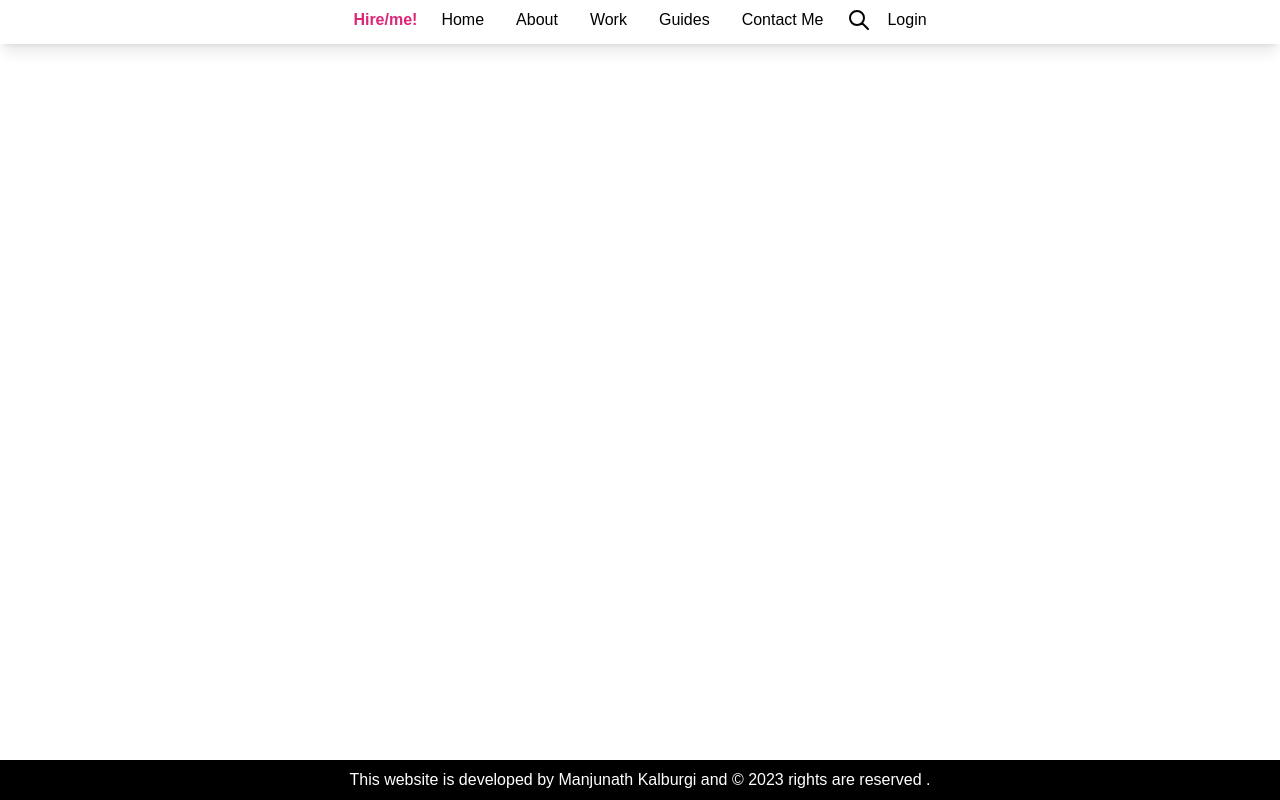
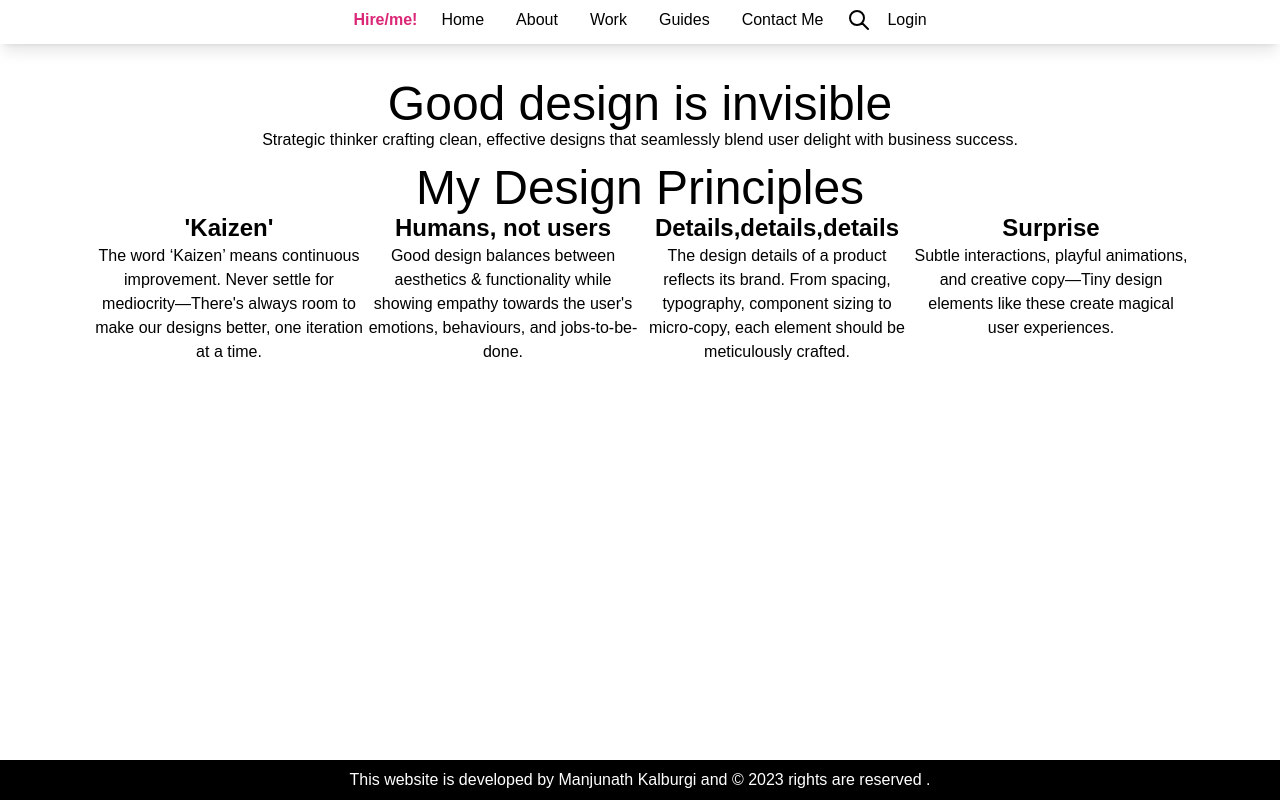
Before and after one commit to kalburgimanjunath/2023-24-my-profile, a React (Create React App) app: page /design in a window 1280 px wide. Built offline with nearby package versions, Linux system fonts and the light colour scheme.

Commit message:
Update 3 files

```diff
--- a/src/App.js
+++ b/src/App.js
@@ -9,6 +9,7 @@ import {
   Articles,
   Contact,
   Details,
+  Design,
   Login,
 } from "./pages/index";
 function RequireAuth({ children }) {
@@ -56,6 +57,10 @@ export default function App() {
           element={<Articles title="articles" profile={About[0]} />}
         />
         <Route
+          path="/design"
+          element={<Design title="design" profile={About[0]} />}
+        />
+        <Route
           path="/projects"
           element={<Products title="projects" profile={About[0]} />}
         />
--- a/src/pages/Design.js
+++ b/src/pages/Design.js
@@ -1,19 +1,19 @@
 export default function Design() {
   return (
-    <div>
-      <div>
-        <h1>Good design is invisible</h1>
+    <div className="m-20">
+      <div className="m-3">
+        <h1 className="text-5xl">Good design is invisible</h1>
         <h2>
           Strategic thinker crafting clean, effective designs that seamlessly
           blend user delight with business success.
         </h2>
       </div>
-      <div>
+      <div className="m-3">
         <div>
-          <h1>My Design Principles</h1>
+          <h1 className="text-5xl">My Design Principles</h1>
           <div className="grid grid-cols-4">
             <div>
-              <h1>'Kaizen'</h1>
+              <h1 className="font-bold text-2xl">'Kaizen'</h1>
               <div>
                 The word ‘Kaizen’ means continuous improvement. Never settle for
                 mediocrity—There's always room to make our designs better, one
@@ -21,7 +21,7 @@ export default function Design() {
               </div>
             </div>
             <div>
-              <h1>Humans, not users</h1>
+              <h1 className="font-bold text-2xl">Humans, not users</h1>
               <div>
                 Good design balances between aesthetics & functionality while
                 showing empathy towards the user's emotions, behaviours, and
@@ -29,7 +29,7 @@ export default function Design() {
               </div>
             </div>
             <div>
-              <h1>Details,details,details</h1>
+              <h1 className="font-bold text-2xl">Details,details,details</h1>
               <div>
                 The design details of a product reflects its brand. From
                 spacing, typography, component sizing to micro-copy, each
@@ -37,7 +37,7 @@ export default function Design() {
               </div>
             </div>
             <div>
-              <h1>Surprise</h1>
+              <h1 className="font-bold text-2xl">Surprise</h1>
               <div>
                 Subtle interactions, playful animations, and creative copy—Tiny
                 design elements like these create magical user experiences.
--- a/src/pages/index.js
+++ b/src/pages/index.js
@@ -5,9 +5,11 @@ import Articles from "./Articles";
 import Contact from "./Contact";
 import Details from "./Details";
 import Login from "./Login";
+import Design from "./Design";
 export {
   Home,
   Login,
+  Design,
   About as AboutPage,
   Products,
   Articles,
```
